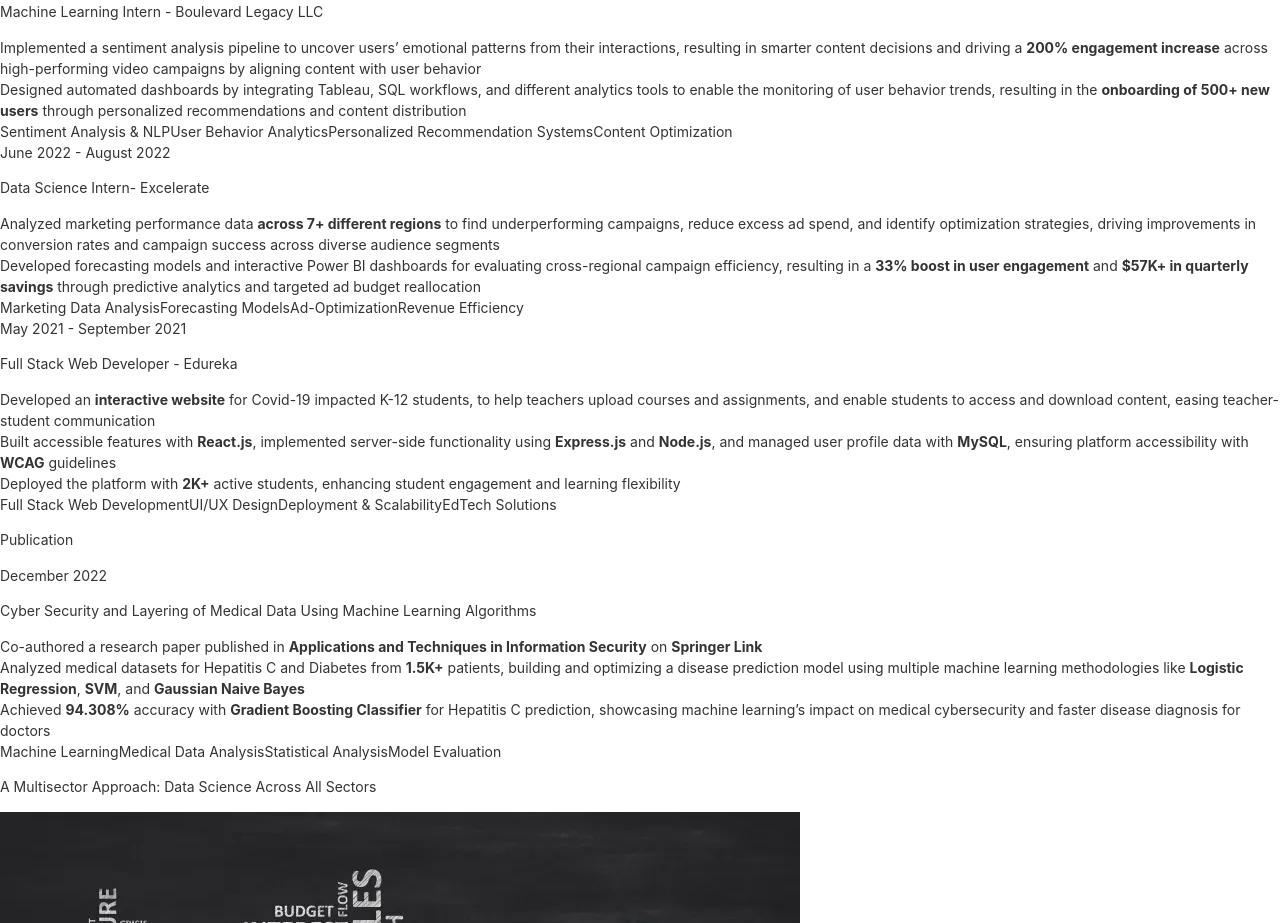
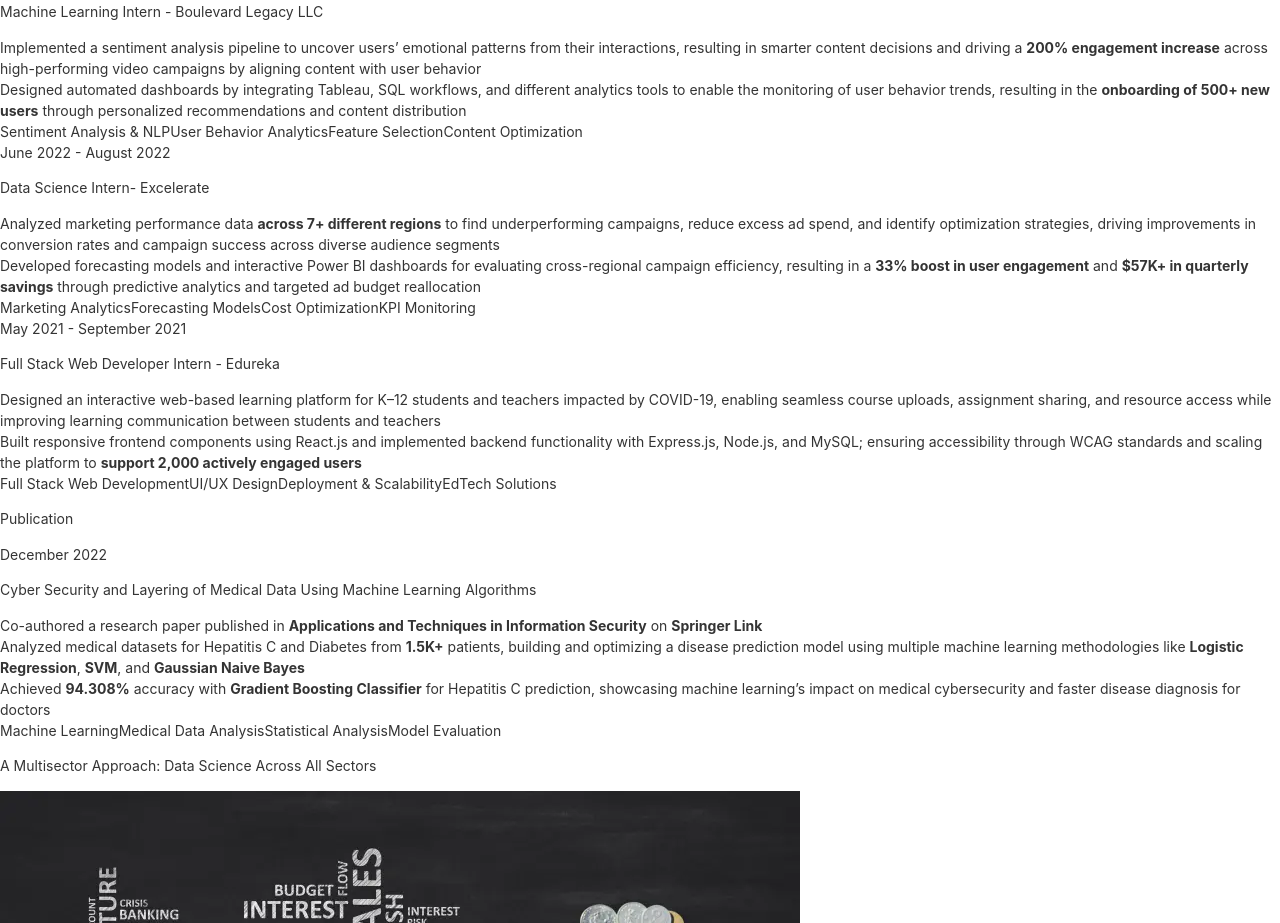
Before and after one commit to JaySinghvi/personal-website, a React (Vite) app: page / in a window 1280 px wide. Shown: the part 1060-1983 px from the top of the page. Built offline with nearby package versions, Linux system fonts and the light colour scheme.

Commit message:
Update Experience.jsx

```diff
--- a/src/components/Experience.jsx
+++ b/src/components/Experience.jsx
@@ -52,7 +52,7 @@
                         <div className='flex flex-wrap'>
                             <span className='mr-2 mt-2 rounded bg-neutral-900 px-2 py-1 text-2xl font-medium text-purple-500'>Sentiment Analysis & NLP</span>
                             <span className='mr-2 mt-2 rounded bg-neutral-900 px-2 py-1 text-2xl font-medium text-purple-500'>User Behavior Analytics</span>
-                            <span className='mr-2 mt-2 rounded bg-neutral-900 px-2 py-1 text-2xl font-medium text-purple-500'>Personalized Recommendation Systems</span>
+                            <span className='mr-2 mt-2 rounded bg-neutral-900 px-2 py-1 text-2xl font-medium text-purple-500'>Feature Selection</span>
                             <span className='mr-2 mt-2 rounded bg-neutral-900 px-2 py-1 text-2xl font-medium text-purple-500'>Content Optimization</span>
                         </div>
                     </motion.div>
@@ -76,10 +76,10 @@
                             <li className='mb-2'>Developed forecasting models and interactive Power BI dashboards for evaluating cross-regional campaign efficiency, resulting in a <b>33% boost in user engagement</b> and <b>$57K+ in quarterly savings</b> through predictive analytics and targeted ad budget reallocation</li>
                         </ul>
                         <div className='flex flex-wrap'>
-                            <span className='mr-2 mt-2 rounded bg-neutral-900 px-2 py-1 text-2xl font-medium text-purple-500'>Marketing Data Analysis</span>
+                            <span className='mr-2 mt-2 rounded bg-neutral-900 px-2 py-1 text-2xl font-medium text-purple-500'>Marketing Analytics</span>
                             <span className='mr-2 mt-2 rounded bg-neutral-900 px-2 py-1 text-2xl font-medium text-purple-500'>Forecasting Models</span>
-                            <span className='mr-2 mt-2 rounded bg-neutral-900 px-2 py-1 text-2xl font-medium text-purple-500'>Ad-Optimization</span>
-                            <span className='mr-2 mt-2 rounded bg-neutral-900 px-2 py-1 text-2xl font-medium text-purple-500'>Revenue Efficiency</span>
+                            <span className='mr-2 mt-2 rounded bg-neutral-900 px-2 py-1 text-2xl font-medium text-purple-500'>Cost Optimization</span>
+                            <span className='mr-2 mt-2 rounded bg-neutral-900 px-2 py-1 text-2xl font-medium text-purple-500'>KPI Monitoring</span>
                         </div>
 
                     </motion.div>
@@ -96,12 +96,11 @@
                             whileTap={{ scale: 0.9 }}
                             transition={{ type: "spring", stiffness: 400, damping: 17, duration: 1.5 }}
                             className=" border-pink-500 bg-gradient-to-r from-pink-400 via-slate-200 to-purple-500 bg-clip-text text-4xl tracking-tight text-transparent">
-                            <a href="https://github.com/JaySinghvi/Full-Stack-Web-Development-Internship"><h2 className='mb-2 fon-semibold text-4xl pb-3'>Full Stack Web Developer - <span className='text-2xl text-white'>Edureka</span></h2></a>
+                            <a href="https://github.com/JaySinghvi/Full-Stack-Web-Development-Internship"><h2 className='mb-2 fon-semibold text-4xl pb-3'>Full Stack Web Developer Intern - <span className='text-2xl text-white'>Edureka</span></h2></a>
                         </motion.button>
                         <ul className='mb-3 text-2xl list-disc pl-5 lg:justify-center '>
-                            <li className='mb-2'>Developed an <b>interactive website</b> for Covid-19 impacted K-12 students, to help teachers upload courses and assignments, and enable students to access and download content, easing teacher-student communication</li>
-                            <li className='mb-2'>Built accessible features with <b>React.js</b>, implemented server-side functionality using <b>Express.js</b> and <b>Node.js</b>, and managed user profile data with <b>MySQL</b>, ensuring platform accessibility with <b>WCAG</b> guidelines</li>
-                            <li className='mb-2'>Deployed the platform with <b>2K+</b> active students, enhancing student engagement and learning flexibility</li>
+                            <li className='mb-2'>Designed an interactive web-based learning platform for K–12 students and teachers impacted by COVID-19, enabling seamless course uploads, assignment sharing, and resource access while improving learning communication between students and teachers</li>
+                            <li className='mb-2'>Built responsive frontend components using React.js and implemented backend functionality with Express.js, Node.js, and MySQL; ensuring accessibility through WCAG standards and scaling the platform to <b>support 2,000 actively engaged users</b></li>
                         </ul>
                         <div className='flex flex-wrap'>
                             <span className='mr-2 mt-2 rounded bg-neutral-900 px-2 py-1 text-2xl font-medium text-purple-500'>Full Stack Web Development</span>
```
